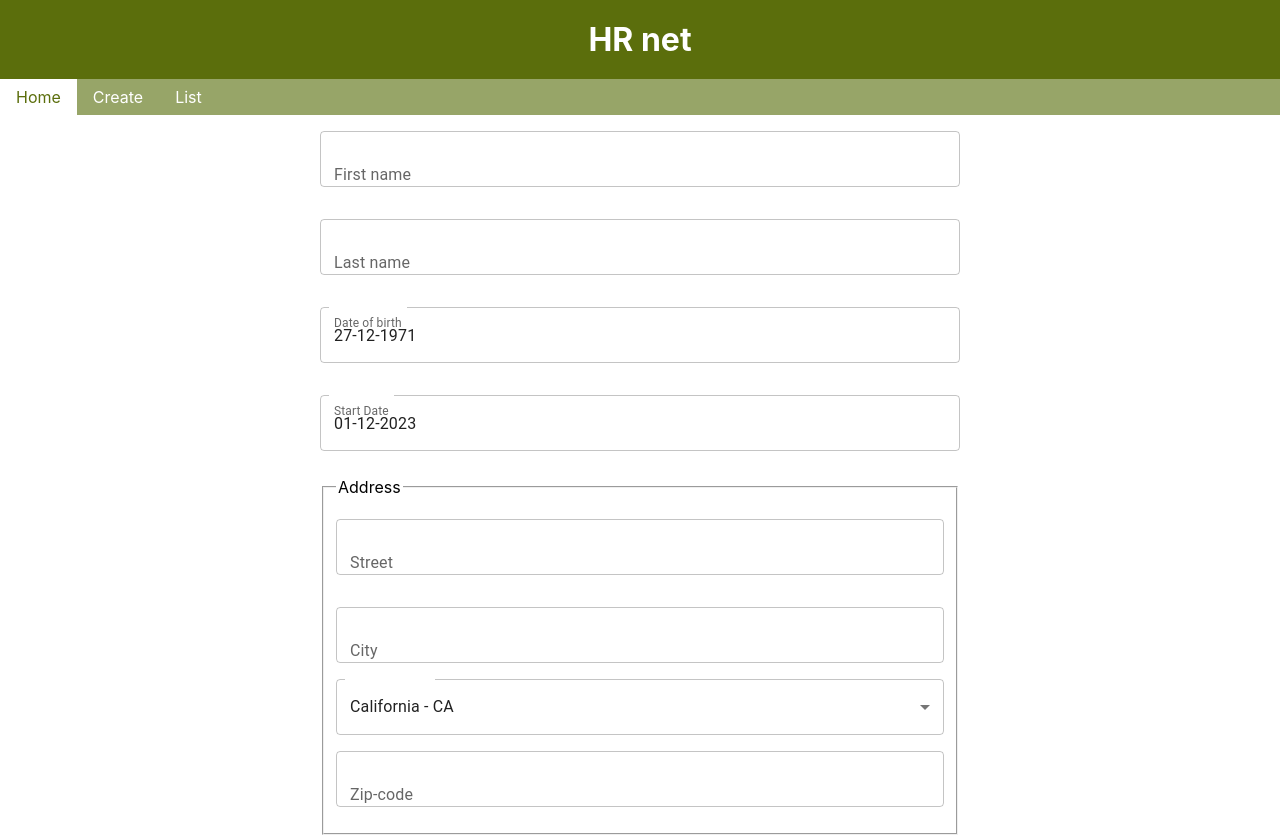
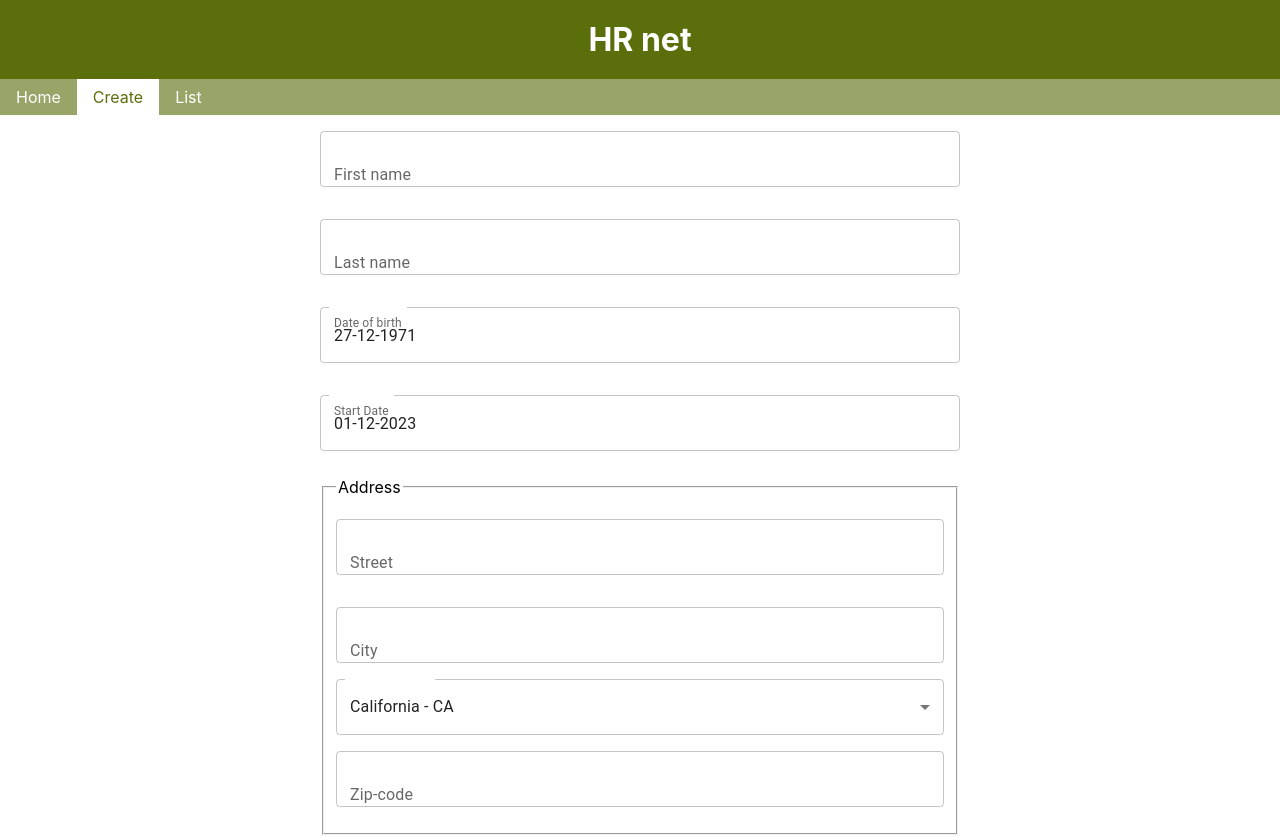
Before and after one commit to flogus/hrnet, a React (Create React App) app: page /create in a window 1280 px wide. Shown: the top 837 px of the page. Built offline with nearby package versions, Linux system fonts and the light colour scheme.

Commit message:
fix: correct the reload

```diff
--- a/src/components/navigation/navigation.jsx
+++ b/src/components/navigation/navigation.jsx
@@ -1,10 +1,21 @@
-import React from 'react'
+import React, { useEffect } from 'react'
 import './navigation.css'
 
-import { Link } from 'react-router-dom'
+import { Link, useLocation } from 'react-router-dom'
 
 export default function navigation () {
   const [active, setActive] = React.useState(0)
+
+  const location = useLocation()
+  useEffect(() => {
+    if (location.pathname === '/create') {
+      setActive(1)
+    }
+    if (location.pathname === '/list') {
+      setActive(2)
+    }
+    console.log('useeffect', location)
+  }, [location])
 
   return (
     <nav>
--- a/src/pages/create/form.jsx
+++ b/src/pages/create/form.jsx
@@ -43,8 +43,8 @@ export default function form () {
 
   const [firstName, setFirstName] = React.useState('')
   const [lastName, setLastName] = React.useState('')
-  const [dateOfBirth, setDateOfBirth] = React.useState('')
-  const [startDate, setStartDate] = React.useState('')
+  const [dateOfBirth, setDateOfBirth] = React.useState(dayjs('1971-12-27'))
+  const [startDate, setStartDate] = React.useState(dayjs('2023-12-01'))
   const [street, setStreet] = React.useState('')
   const [city, setCity] = React.useState('')
   const [zipCode, setZipCode] = React.useState('')
@@ -159,7 +159,7 @@ export default function form () {
               label='americanState'
               id='americanState'
               value='CA'
-              onChange={handleDepartementChange}
+              onChange={event => setAmericanState(event.target.value)}
             >
               {menuList}
             </Select>
```
